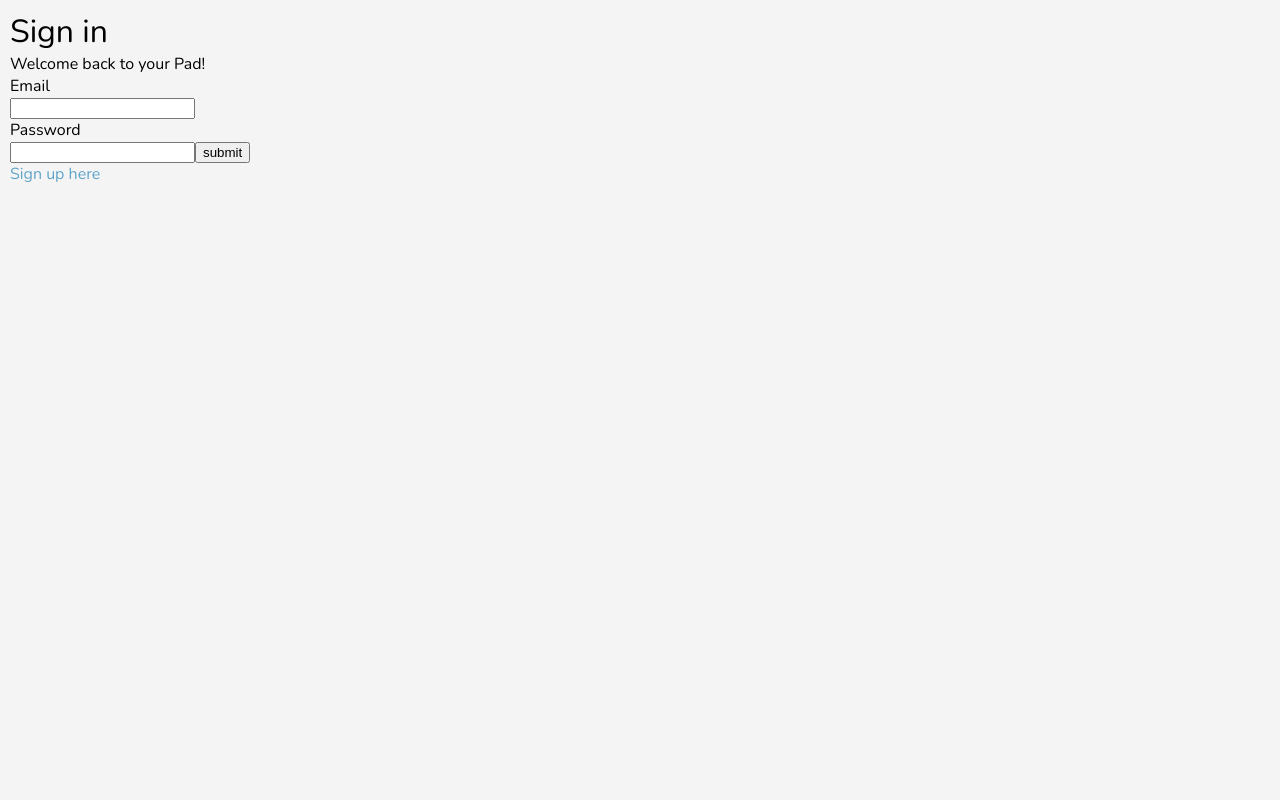
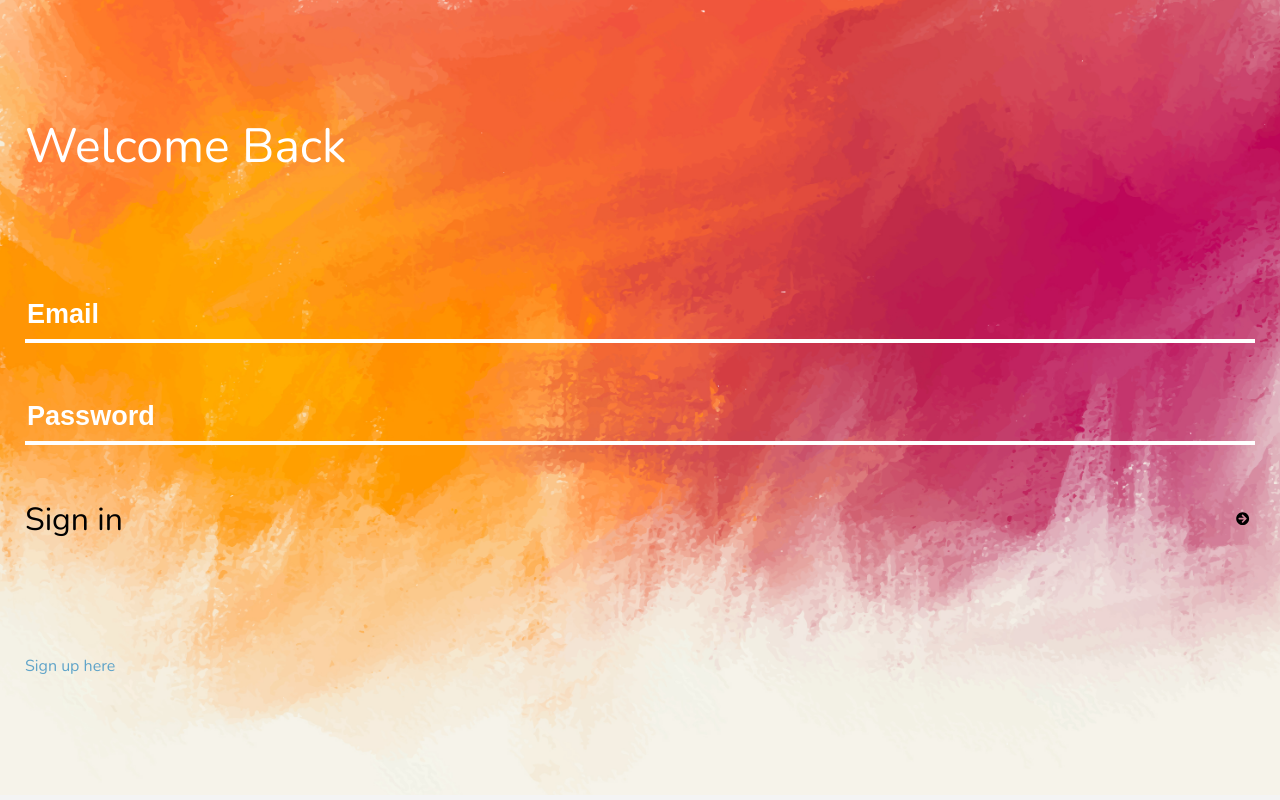
Before and after one commit to SteveMobs-Salt/Crib, a React (Create React App) app in the folder client/: page /signin in a window 1280 px wide. Built offline with nearby package versions, Linux system fonts and the light colour scheme; a web font is replaced by a local one.

Commit message:
Styled Sign in page

```diff
--- a/client/src/App.scss
+++ b/client/src/App.scss
@@ -41,8 +41,8 @@ body {
   // font-family: 'Baloo Tamma 2', cursive;
   font-family: 'Nunito', sans-serif;
   -webkit-font-smoothing: antialiased;
-    -moz-osx-font-smoothing: grayscale;
-    text-rendering: optimizeLegibility;
+  -moz-osx-font-smoothing: grayscale;
+  text-rendering: optimizeLegibility;
 }
 
 a:link {
@@ -103,25 +103,30 @@ a:visited {
   align-content: center;
   margin-top: 25px;
   margin-bottom: 25px;
+
   nav {
     display: flex;
     align-content: center;
+
     svg {
       align-self: center;
       margin-right: 15px;
       margin-left: 0px;
     }
+
     h2 {
       font-size: 1.8em;
       font-weight: 700;
     }
   }
+
   a {
     align-self: center;
     color: inherit;
-    font-size: 1.2em ;
+    font-size: 1.2em;
     margin-right: 10px;
   }
+
   .household-views {
     // justify-self: center;
     display: flex;
@@ -129,10 +134,12 @@ a:visited {
     // width:60px;
     align-self: center;
     opacity: 0.9;
+
     .person {
       align-self: center;
-      margin-right:12px;
+      margin-right: 12px;
     }
+
     .group {
       // margin-left: 20px;
       align-self: center;
@@ -164,6 +171,7 @@ a:visited {
       margin-left: 5px;
       font-size: 1.1em;
     }
+
     svg {
       align-self: center;
       color: rgb(247, 98, 98);
@@ -171,6 +179,7 @@ a:visited {
       font-size: 1.1em;
     }
   }
+
   .compact-title {
     position: relative;
     width: 100%;
@@ -180,15 +189,17 @@ a:visited {
       opacity: 0.4;
       position: absolute;
       // right:0;
-      top:-15px;
+      top: -15px;
       color: #ddd;
       font-size: 1.1em;
       // z-index: 1;
-      color:rgba(8, 93, 250, 0.2);
+      color: rgba(8, 93, 250, 0.2);
+
       svg {
         z-index: 0;
       }
     }
+
     .title {
       position: relative;
       font-weight: 800;
@@ -196,7 +207,8 @@ a:visited {
       z-index: 10;
     }
   }
-  .details{
+
+  .details {
     font-weight: 600;
     font-size: 1.1em;
   }
@@ -204,11 +216,13 @@ a:visited {
   .compact-extitle {
     display: flex;
     justify-content: space-between;
-    .title{
-    font-weight: 800;
-    font-size: 1.4em;
+
+    .title {
+      font-weight: 800;
+      font-size: 1.4em;
     }
-    .total-expenses{
+
+    .total-expenses {
       font-weight: 600;
       font-size: 1.1em;
       align-self: center;
@@ -218,6 +232,7 @@ a:visited {
   &.budget {
     border-color: rgba(84, 144, 255, 0.2);
     display: flex;
+
     // background:rgba(84, 144, 255, 0.2)
     // flex-direction: column;
     .progress {
@@ -244,6 +259,7 @@ a:visited {
 
     .details {
       display: flex;
+
       .category-icon {
         // width: 50px;
         // height: 50px;
@@ -257,12 +273,15 @@ a:visited {
         margin-right: 8px;
         font-size: 1.3em;
       }
+
       .info {
         display: flex;
         flex-direction: column;
+
         .category {
           font-weight: 800;
         }
+
         .name {
           font-weight: 500;
           opacity: 0.9;
@@ -270,15 +289,18 @@ a:visited {
         }
       }
     }
+
     .numbers {
       align-self: center;
       display: flex;
       justify-content: end;
-      flex-direction:column ;
+      flex-direction: column;
+
       .amount {
         align-self: flex-end;
         font-weight: 800;
       }
+
       .date {
         font-weight: 500;
         opacity: 0.9;
@@ -304,10 +326,12 @@ a:visited {
       border-radius: 10px;
       border: 2px solid #f3f3f3;
       box-shadow: 0 3px 6px rgba(0, 0, 0, 0.07), 0 3px 6px rgba(0, 0, 0, 0.23);
-      &::placeholder{
+
+      &::placeholder {
         color: rgb(196, 193, 193);
       }
     }
+
     button {
       border: none;
       background: none;
@@ -317,6 +341,7 @@ a:visited {
       align-self: center;
       margin-right: 12px;
       margin-left: 12px;
+
       svg {
         // font-size: 1.2em;
         color: rgb(133, 235, 133);
@@ -324,3 +349,60 @@ a:visited {
     }
   }
 }
+
+.login-form {
+  background-image: url("watercolor.jpg");
+  background-size: cover;
+  background-repeat: no-repeat;
+  height: 100vh;
+  margin: -15px;
+  padding: 30px;
+  display: flex;
+  flex-direction: column;
+  justify-content: space-evenly;
+
+  header {
+    color: #fff;
+    font-weight: 800;
+    width: 50%;
+    font-size: 1.5em;
+  }
+
+  form {
+    display: flex;
+    flex-direction: column;
+    height: 300px;
+    justify-content: space-around;
+
+    input {
+      height: 50px;
+      border: 0;
+      border-bottom: 4px solid #fff;
+      background-color: transparent;
+      color: #fff;
+      font-size: 1.3em;
+
+      &::placeholder {
+        color: #fff;
+        font-weight: 600;
+        font-size: 1.3em;
+      }
+
+    &:focus{
+      color: #fff;
+      outline: none;
+      font-size: 1.3em;
+    }
+    }
+
+    button {
+      background-color: transparent;
+      border: 0;
+    }
+
+    .actions {
+      display: flex;
+      justify-content: space-between;
+    }
+  }
+}
--- a/client/src/components/SignIn.js
+++ b/client/src/components/SignIn.js
@@ -1,6 +1,8 @@
-import React, { useState, useContext} from "react";
+import React, { useState, useContext } from "react";
 import axios from "axios";
 import { BrowserRouter as Router, Switch, Route, Link, useHistory } from 'react-router-dom';
+import { FontAwesomeIcon } from "@fortawesome/react-fontawesome";
+import { faArrowCircleRight } from '@fortawesome/free-solid-svg-icons'
 
 const SignInForm = () => {
     const [email, setEmail] = useState('');
@@ -28,20 +30,23 @@ const SignInForm = () => {
     };
 
     return (
-        <div className="loginForm">
+        <div className="login-form">
             <header>
-                <h1>Sign in</h1>
+                <h1>Welcome Back</h1>
             </header>
-        <form onSubmit={onSubmit}>
-            <p>Welcome back to your Pad!</p>
-            <p><label>Email</label></p>
-            <input type='email' required onChange={event => setEmail(event.target.value)}/>
-            <p><label>Password</label></p>
-            <input type='password' required onChange={event => setPassword(event.target.value)}/>
-            <button type='submit'>submit</button>
-        </form>
-        <Link to="/">Sign up here</Link>
+            <form onSubmit={onSubmit}>
+                <input type='email' placeholder="Email"
+                    required onChange={event => setEmail(event.target.value)} />
+                <input type='password' placeholder="Password"
+                    required onChange={event => setPassword(event.target.value)} />
+                <div className="actions">
+                    <h1>Sign in</h1>
+                    <button type='submit'><FontAwesomeIcon icon={faArrowCircleRight} /></button>
+                </div>
+            </form>
+            <Link to="/">Sign up here</Link>
         </div>
-    )}
+    )
+}
 
 export default SignInForm;
```
Also changed, not shown: client/src/watercolor.jpg (added).
